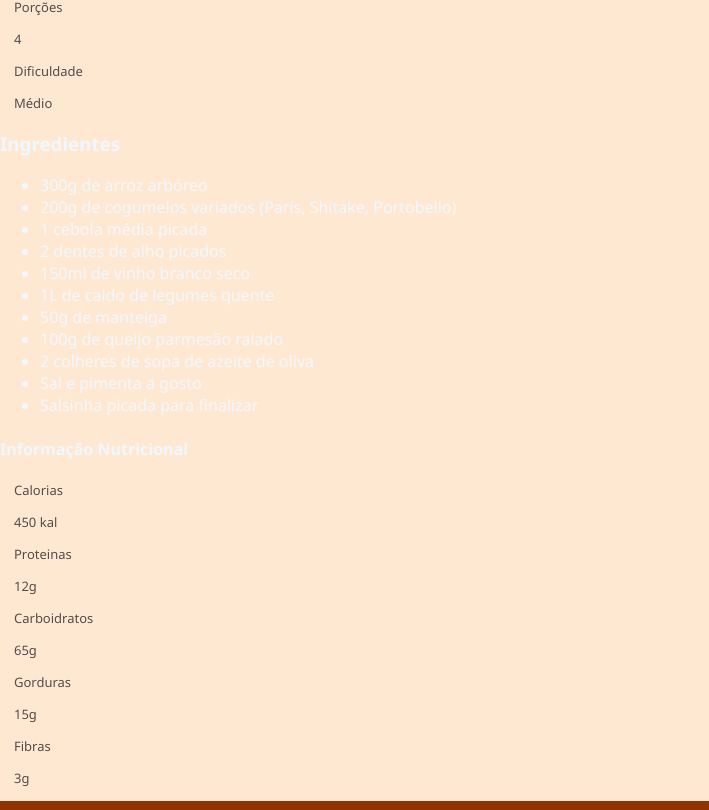
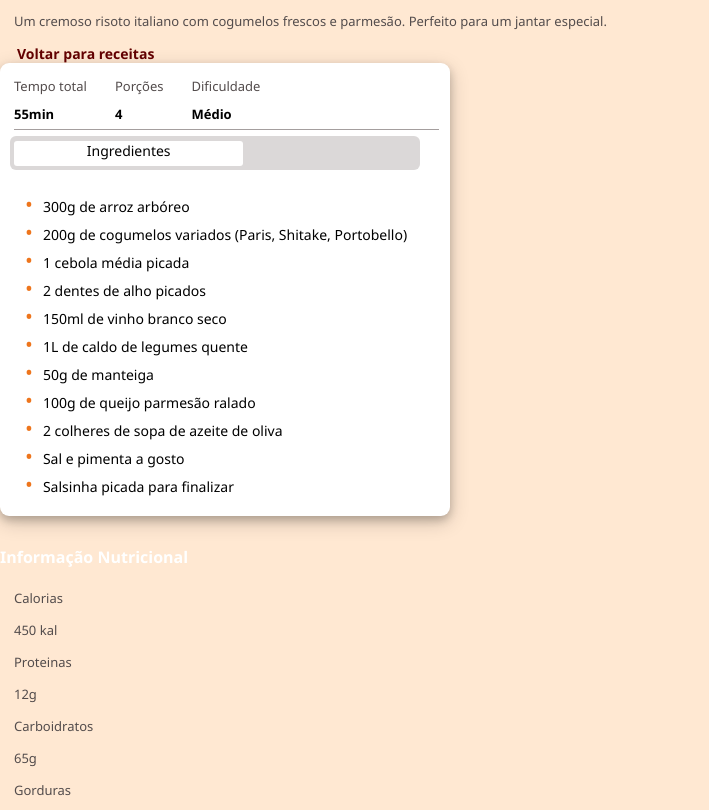
Before and after one commit to euleticiafonseca/Sabores-da-Casa-, a plain HTML site: page saboresDaCasa/risoto.html in a window 1280 px wide. Shown: the part 424-1234 px from the top of the page, without its empty margins (0-709 px from the left). Drawn offline with Linux system fonts and the light colour scheme.

Commit message:
Update style.css

```diff
--- a/saboresDaCasa/style.css
+++ b/saboresDaCasa/style.css
@@ -1,5 +1,5 @@
 * {
-    color:aliceblue; /*cor da letra(fonte)*/
+    color:white; /*cor da letra(fonte)*/
     font-family: 'Segoe UI', 'Roboto';
 }
 
@@ -11,6 +11,8 @@ body{
     flex-direction: column;
     padding: 0;
 }
+
+/* PÁGINA INICIAL INDEX */
 
 .main-title{
     background: #ee751c;
@@ -113,3 +115,109 @@ img{
     margin: 0;
     font-size: 13px
 }
+
+a{
+    text-decoration: none;
+    color: #620000;
+    font-size: 14px;
+    margin: 17px;
+    margin-top: 11px;
+    margin-bottom: 0px;
+    font-weight: bold;
+}
+
+/* PÁGINA MODO DE PREPARO RISOTO PART1*/
+
+.rodape-sobre{
+    display: flex;
+    justify-content: flex-end;
+    flex-direction: row;
+    margin-top: -34px;
+}
+
+.rodape-sobre p{
+    color: white;
+    margin: 5px;
+    font-size: 13px;
+    margin-right: 16px;
+}
+
+
+.box-receita{
+    background-color: white;
+    display: flex;
+    margin-bottom: 30px;
+    flex-direction: column;
+    max-width: 450px;
+    border-radius: 9px;
+    box-shadow: 0 4px 8px 0 rgba(0, 0, 0, 0.2), 0 6px 20px 0 rgba(0, 0, 0, 0.19);
+}
+
+.custom-bullets{
+  list-style: none;
+  padding: 0;
+  margin: 10px;
+  margin-left: 25px;
+  margin-bottom: 18px;
+  font-size: 14px;
+}
+
+.custom-bullets li{
+    position: relative;
+    color: #000;
+
+}
+
+.custom-bullets li::before{
+    content: '•';
+    color: #ee751c;
+    font-size: 1.5em;
+    position: sticky;
+    padding-right: 10px;
+    padding-left: 0;
+}
+
+.porcoes{
+    display: flex;
+    justify-content: flex-start;
+}
+
+.abaixo{
+    color: black;
+    font-weight: bold;
+    margin: -4px;
+    margin-left: 14px;
+    border-bottom: 1px solid #a49e9e;
+    width: 255%;
+    height: 24px;
+}
+
+h3{
+    margin: 5px 4px 0px;
+    font-size: 14px;
+    font-weight: 500;
+    background: white;
+    border-radius: 3px;
+    width: 56%;
+    height: 25px;
+    text-align: center;
+    color: #000;
+}
+
+.caixa-risoto{
+    background-color: #dbd8d8;
+    width: 91%;
+    height: 34px;
+    margin: 10px;
+    border-radius: 6px;
+}
+
+.header img{
+    width: 105%;
+    height: 350px;
+}
+
+.header{
+    display: inline-block;
+    position: relative;
+}
```
